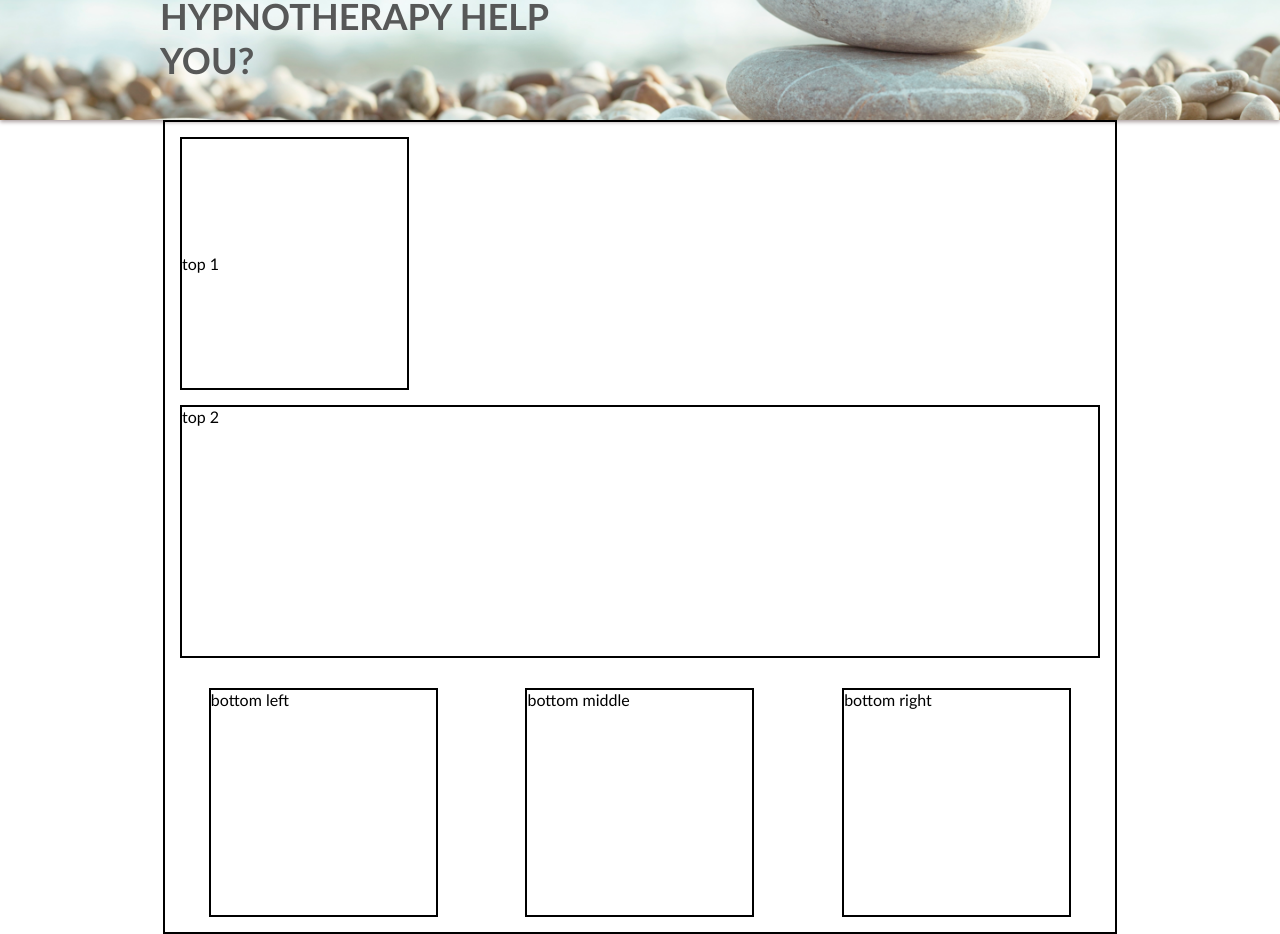
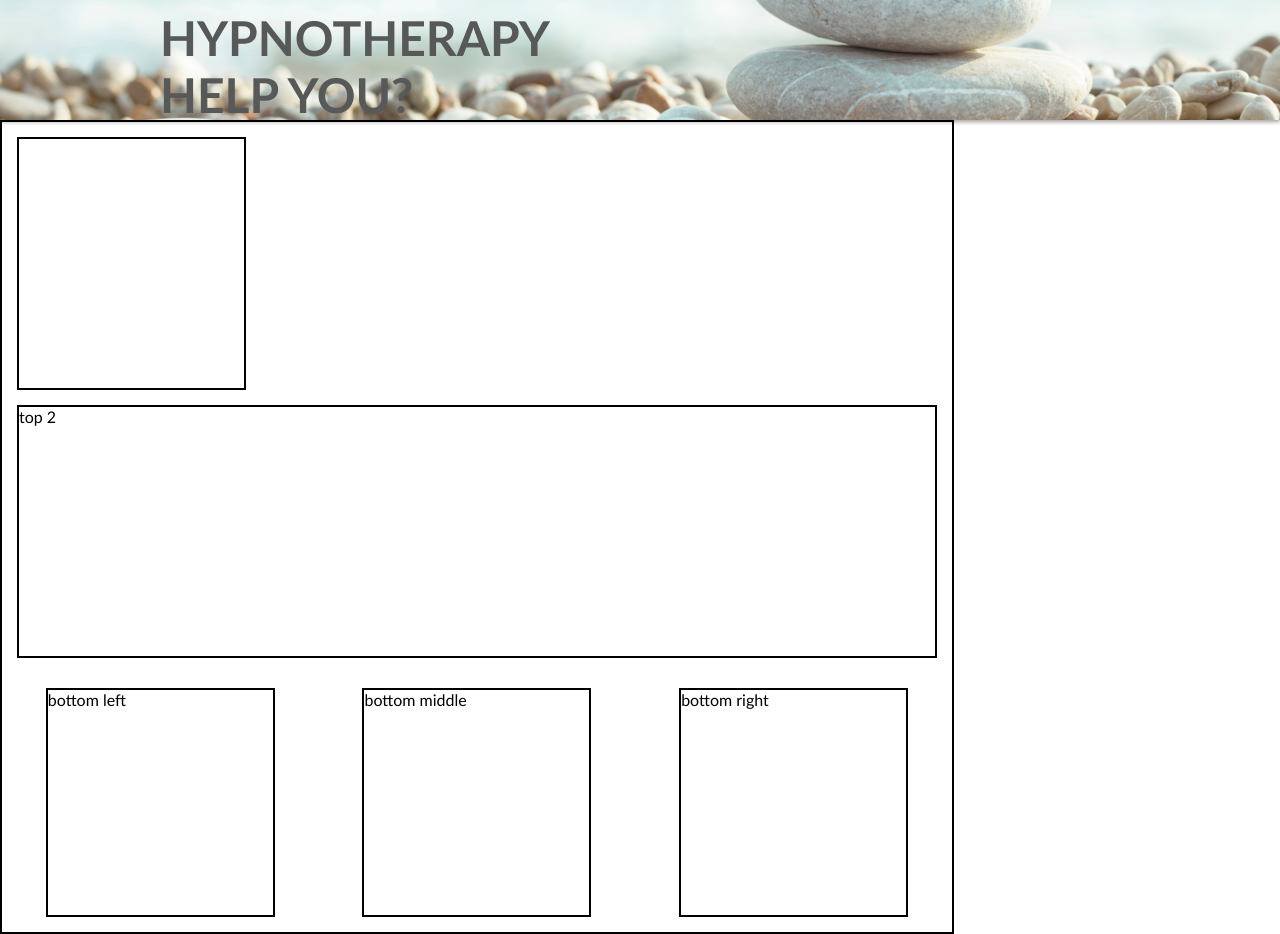
Before and after one commit to leeallen737/hypnotherapywebsite, a React (Create React App) app in the folder aletheaallen/: page / in a window 1280 px wide. Shown: the part 380-1314 px from the top of the page. Built offline with nearby package versions, Linux system fonts and the light colour scheme.

Commit message:
updated home.js

```diff
--- a/aletheaallen/src/components/Home/Home.js
+++ b/aletheaallen/src/components/Home/Home.js
@@ -3,13 +3,15 @@ import "./Home.css";
 
 const Home = () => {
   return (
-    <section>
+    <main className="main-area">
+      <div className="outer_frame_heading">
     <div className="my-heading">
       <div className="my-heading-width"><h1>HOW CAN HYPNOTHERAPY HELP YOU?</h1></div>
     </div>
+    </div>
         <div className="outside_frame">
           <div className="top">
-            <div className="top1">top 1</div>
+            <div className="top1"></div>
             <div className="top2">top 2</div>
           </div>
           <div className="bottom">
@@ -18,7 +20,7 @@ const Home = () => {
             <div className="bottom_right">bottom right</div>
           </div>
         </div>
-    </section>
+    </main>
   );
 };
 
```
